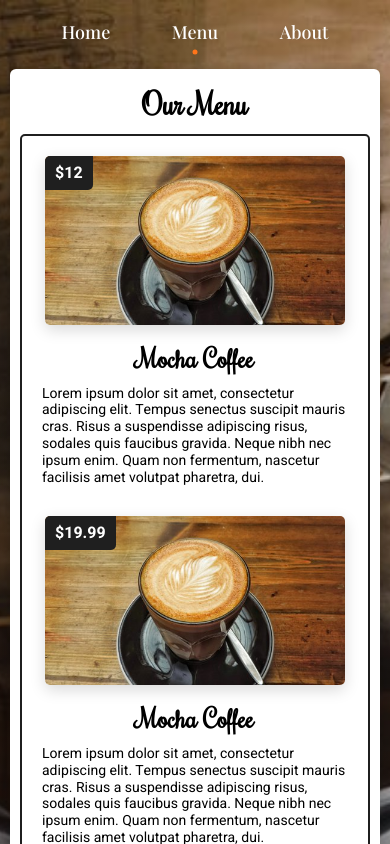
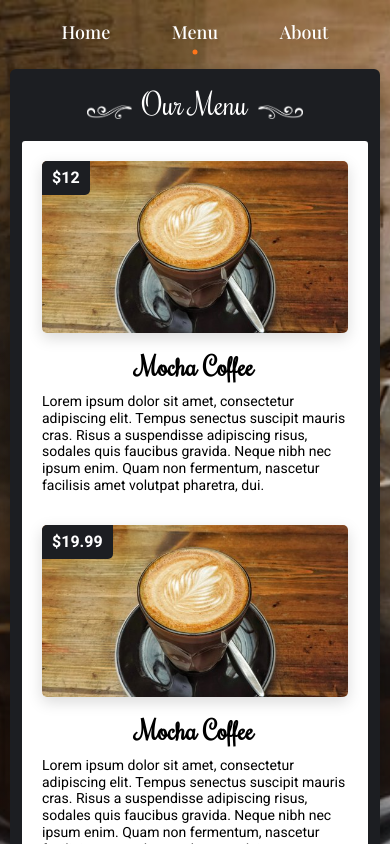
Before and after one commit to DarkWool/restaurant-page, a plain HTML site: page index.html in a window 390 px wide. Both pictures are taken after a click on the link "Menu". Shown: the top 844 px of the page. Drawn offline with nearby package versions, Linux system fonts and the light colour scheme; a web font is replaced by a local one.

Commit message:
Added ornaments for the 'menu' section heading and improved responsive design.

```diff
--- a/main.css
+++ b/main.css
@@ -16,7 +16,7 @@
     --font-large: 24px;
     --accent: hsl(24, 90%, 37%);
     --headerAccent: hsl(24, 100%, 55%);
-    --darkColor: hsl(0, 0%, 12%);
+    --darkColor: hsl(220, 10%, 12%);
 }
 
 html, body {
@@ -188,33 +188,55 @@ footer {
     max-width: 1600px;
 }
 
+#menu-content {
+    background-color: var(--darkColor);
+}
+
 #menu-content,
 .a-active {
-    background-color: white;
     padding: 35px;
     border-radius: 6px;
     box-shadow: 0 5px 15px hsla(0, 0%, 0%, 0.25);
 }
 
+.menu-header {
+    text-align: center;
+}
+
+.menu-orn {
+    position: relative;
+    width: 100px;
+    top: 10px;
+    margin: 0;
+}
+
+.menu-orn-r {
+    transform: scaleX(-1);
+}
+
 #menu-content h1 {
+    display: inline-block;
+    margin: 0 15px 40px;
     font-size: 4rem;
     text-align: center;
+    font-weight: normal;
     line-height: 1;
-    margin-bottom: 40px;
     font-family: Rochester;
+    color: white;
 }
 
 .items-container,
 .about-page {
+    background-color: white;
     display: flex;
     flex-wrap: wrap;
-    border: 4px solid var(--darkColor);
     border-radius: 5px;
 }
 
 .items-container {
     gap: 40px;
     padding: 60px;
+    margin: 0;
 }
 
 .items-container article {
@@ -275,6 +297,14 @@ footer {
 }
 
 /* ---------------- About section ---------------- */
+.a-active {
+    background-color: white;
+}
+
+.about-page {
+    border: 4px solid var(--darkColor);
+}
+
 .map {
     display: flex;
     width: 50%;
@@ -293,7 +323,6 @@ footer {
 
 .about-title {
     font-size: 4rem;
-    font-family: "Playfair Display";
 }
 
 .about-subtitle {
@@ -313,7 +342,7 @@ iframe {
 }
 
 /* ---------------- Media queries ---------------- */
-@media (max-width: 1024px) {
+@media (max-width: 1200px) {
     .hero-title {
         font-size: 14rem;
     }
@@ -334,16 +363,25 @@ iframe {
         padding: 30px;
     }
 
+    .menu-orn {
+        width: 80px;
+    }
+
     #menu-content h1 {
         margin-bottom: 30px;
     }
 
     .item-img-container {
         height: auto;
+        max-width: 400px;
+    }
+
+    .item-img {
+        max-width: 400px;
     }
 
     .items-container {
-        padding: 20px;
+        padding: 30px;
     }
 
     .items-container article {
@@ -368,6 +406,11 @@ iframe {
     }
 }
 
+@media (max-width: 1024px) {
+    .items-container {
+        padding: 20px;
+    }
+}
 
 @media only screen and (max-width: 768px) {
     iframe {
@@ -446,9 +489,14 @@ iframe {
         padding: 10px;
     }
 
+    .menu-orn {
+        width: 45px;
+        top: 4px;
+    }
+
     #menu-content h1 {
         font-size: 3rem;
-        margin: 10px 0;
+        margin: 10px 10px 20px;
     }
 
     .items-container {
```
Also changed, not shown: main.js (+1 -1 lines), images/menu-ornament.png (added).
